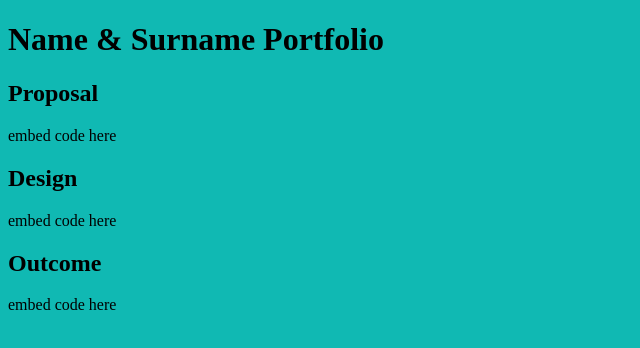
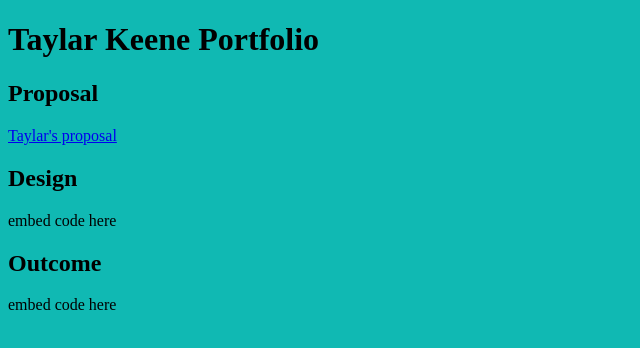
Before and after one commit to DTE-WGHS/portfolio-tkeene2004, a plain HTML site: page index.html in a window 1280 px wide. Shown: the whole page, without its empty margins (0-640 px from the left). Drawn offline with Linux system fonts and the light colour scheme.

Commit message:
Update index.html

```diff
--- a/index.html
+++ b/index.html
@@ -7,9 +7,9 @@
 </head>
 
 <body>
-	<H1>Name & Surname Portfolio</H1>
+	<H1>Taylar Keene Portfolio</H1>
 	<h2>Proposal</h2>
-	<p>embed code here</p>
+	<p><a href="https://drive.google.com/file/d/1KoVtvautdNeyFc9PefetELPJs83vq6Ks/view?usp=sharing"> Taylar's proposal</a></p>
 	<h2>Design</h2>
 	<p>embed code here</p>
 	<h2>Outcome</h2>
```
